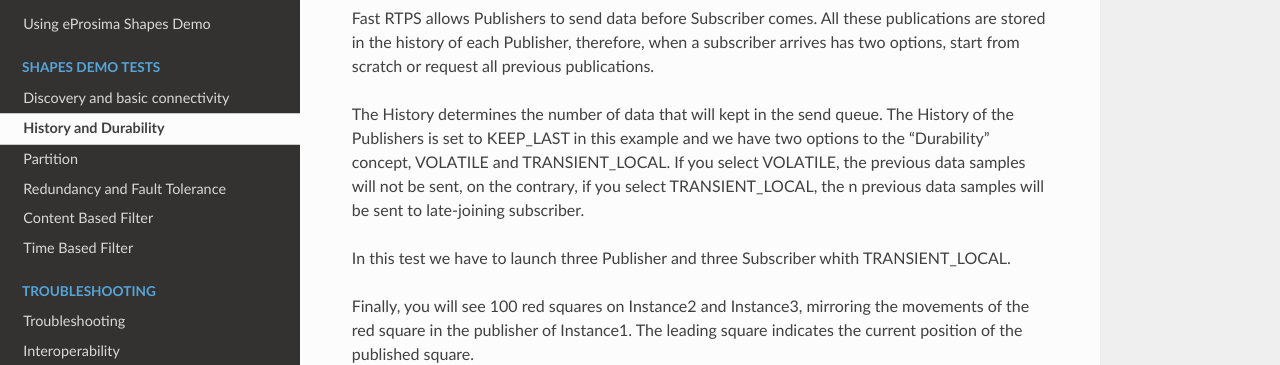
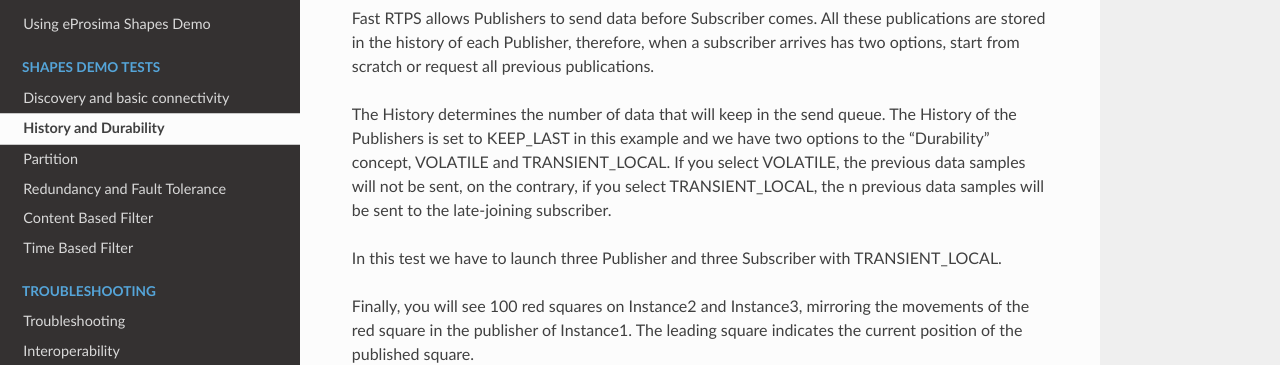
Before and after one commit to eProsima/Shapes-Demo-Docs, a Sphinx documentation site: the page built from docs/history_durability.rst, in a window 1280 px wide and 900 px high. Shown: the part 153-518 px from the top of the window. Built offline with Sphinx 7.4.7 and the Read the Docs theme 2.0.0, drawn with Linux system fonts in a browser that asks for light colours.

Commit message:
Update history_durability.rst

```diff
--- a/docs/history_durability.rst
+++ b/docs/history_durability.rst
@@ -3,9 +3,9 @@
 
 Fast RTPS allows Publishers to send data before Subscriber comes. All these publications are stored in the history of each Publisher, therefore, when a subscriber arrives has two options, start from scratch or request all previous publications.
 
-The History determines the number of data that will kept in the send queue. The History of the Publishers is set to KEEP_LAST in this example and we have two options to the “Durability” concept, VOLATILE and TRANSIENT_LOCAL. If you select VOLATILE, the previous data samples will not be sent, on the contrary, if you select TRANSIENT_LOCAL, the n previous data samples will be sent to late-joining subscriber.
+The History determines the number of data that will keep in the send queue. The History of the Publishers is set to KEEP_LAST in this example and we have two options to the “Durability” concept, VOLATILE and TRANSIENT_LOCAL. If you select VOLATILE, the previous data samples will not be sent, on the contrary, if you select TRANSIENT_LOCAL, the n previous data samples will be sent to the late-joining subscriber.
 
-In this test we have to launch three Publisher and three Subscriber whith TRANSIENT_LOCAL.
+In this test we have to launch three Publisher and three Subscriber with TRANSIENT_LOCAL.
 
 Finally, you will see 100 red squares on Instance2 and Instance3, mirroring the movements of the red square in the publisher of Instance1. The leading square indicates the current position of the published square.
 
```
